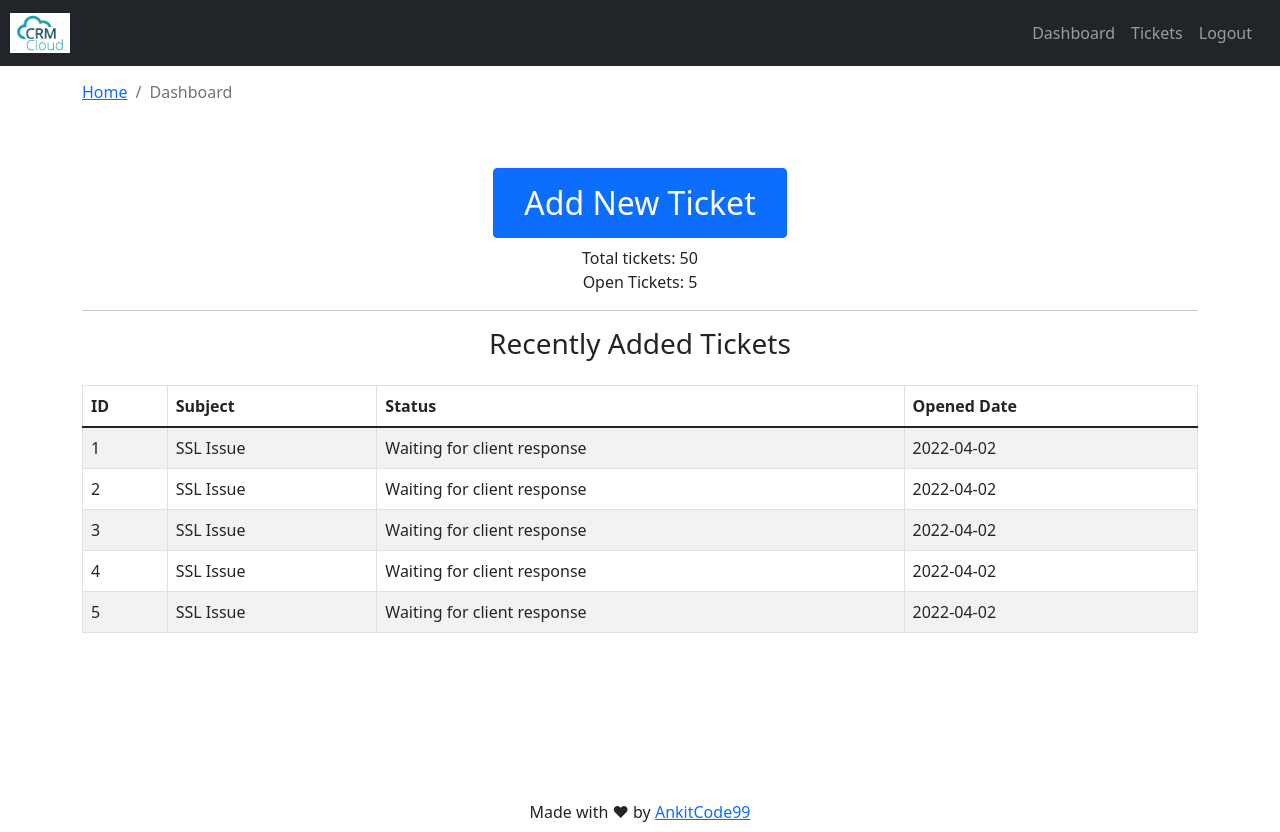
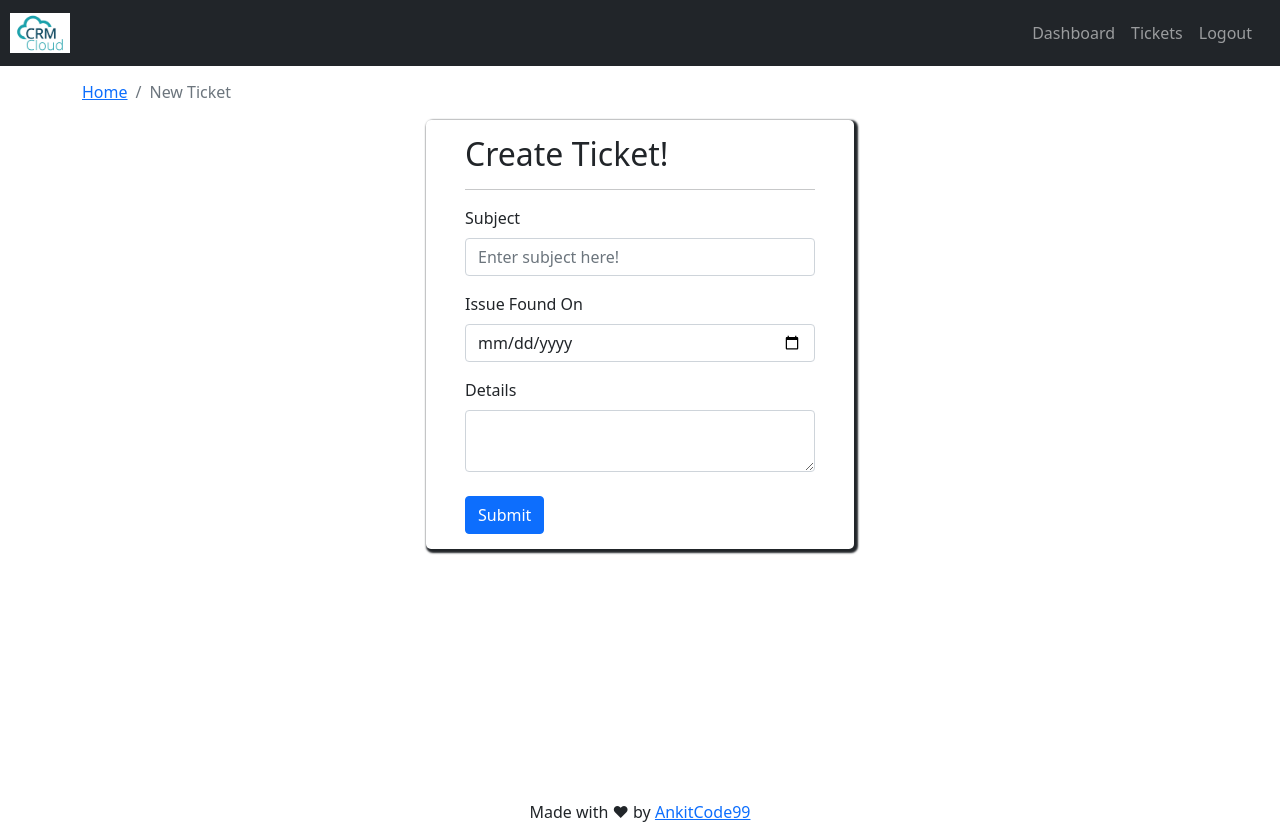
Before and after one commit to Ankitcode99/CRM-Frontend, a React (Create React App) app: page / in a window 1280 px wide. Built offline with nearby package versions, Linux system fonts and the light colour scheme.

Commit message:
New Ticket Form Added

```diff
--- a/src/App.js
+++ b/src/App.js
@@ -2,6 +2,7 @@ import './App.css';
 import { DefaultLayout } from './layout/DefaultLayout';
 import { Dashboard } from './pages/dashboard/Dashboard.page';
 import { Entry } from './pages/entry/Entry.page';
+import { AddTicket } from './pages/new-ticket/AddTicket.page';
 
 function App() {
   return (
@@ -9,7 +10,8 @@ function App() {
       {/* <Entry /> */}
       <DefaultLayout>
         {/* now we can send the main content to be displayed in default layout */}
-        <Dashboard/>
+        {/* <Dashboard/> */}
+        <AddTicket />
       </DefaultLayout>
     </div>
   );
--- /dev/null
+++ b/src/components/add-ticket-form/AddTicketForm.comp.js
@@ -0,0 +1,69 @@
+import React from 'react'
+import {Container, Row, Col, Form, Button} from 'react-bootstrap'
+import './AddTicketForm.style.css'
+import PropTypes from 'prop-types'
+
+export const AddTicketForm = ({handleOnSubmit, handleOnChange, formDt}) => {
+  return (
+      <div className="add-new-ticket">
+        <div className="form-holder">
+            <Container>
+                <Row>
+                    <Col>
+                    <h2>Create Ticket!</h2>
+                    <hr/>
+                    <Form onSubmit={handleOnSubmit}>
+                        <Form.Group>
+                            <Form.Label>Subject</Form.Label>
+                            <Form.Control
+                                name="subject"
+                                minLength="3"
+                                style={{"width":"350px"}}
+                                value={formDt.subject}
+                                onChange={handleOnChange}
+                                placeholder="Enter subject here!"
+                                required
+                            />
+                        </Form.Group>
+                        <Form.Group className='mt-3'>
+                            <Form.Label>Issue Found On</Form.Label>
+                            <Form.Control
+                                name="issueDate"
+                                type="date"
+                                value={formDt.issueDate}
+                                onChange = {handleOnChange}
+                                required
+                            />
+                        </Form.Group>
+                        <Form.Group className='mt-3'>
+                            <Form.Label>Details</Form.Label>
+                            <Form.Control
+                                as="textarea"
+                                name="detail"
+                                maxLength="100"
+                                value={formDt.detail}
+                                onChange={handleOnChange}
+                            />
+                        </Form.Group>
+
+                        <Button type="submit" className='new-ticket-btn mt-4'>Submit</Button>
+                    </Form>
+                    </Col>
+                </Row>
+                {/* <Row className='mt-4'>
+                    <Col>
+                    <Button type="submit" className='new-ticket-btn'>Submit</Button>
+                    </Col>
+                </Row> */}
+            </Container>
+        </div>
+      </div>
+
+  )
+}
+
+AddTicketForm.propTypes = {
+    handleOnSubmit: PropTypes.func.isRequired,
+    handleOnChange: PropTypes.func.isRequired,
+    formDt: PropTypes.object.isRequired
+}
--- /dev/null
+++ b/src/components/add-ticket-form/AddTicketForm.style.css
@@ -0,0 +1,15 @@
+.add-new-ticket{
+    display:flex;
+    justify-content: center;
+    align-items:center;
+}
+
+.form-holder{
+    height:fit-content;
+    width: fit-content;
+    background-color: rgb(255, 255, 255);
+    /* border-radius: 15px; */
+    padding: 15px;
+    border-color: rgb(255, 255, 255);
+    box-shadow: 2px 2px 2px 2px;
+}
--- a/src/pages/entry/Entry.page.js
+++ b/src/pages/entry/Entry.page.js
@@ -43,7 +43,7 @@ export const Entry = () => {
   }
 
   return (
-    <div className='entry-page bg-info'>
+    <div className='entry-page'>
         <div className='form-holder'>
           {
             formLoad==="login" ?
--- /dev/null
+++ b/src/pages/new-ticket/AddTicket.page.js
@@ -0,0 +1,46 @@
+import {React,  useEffect,  useState} from 'react'
+import {Container, Row, Col} from 'react-bootstrap'
+import { AddTicketForm } from '../../components/add-ticket-form/AddTicketForm.comp'
+import { PageBreadcrumb } from '../../components/breadcrumb/Breadcrumb.comp'
+
+
+const initialFormData = {
+    subject: "",
+    issueDate: "",
+    detail: ""
+}
+export const AddTicket = () => {
+
+   const [formData, setFormData] = useState(initialFormData)
+
+    const handleOnChange = (e) => {
+        const {name,value} = e.target;
+
+        setFormData({
+            ...formData,
+            [name]:value
+        })
+    }
+
+    const handleOnSubmit = (e) => {
+        console.log('hi')
+        e.preventDefault();
+        console.log(formData);
+        setFormData(initialFormData)
+    }
+
+  return (
+    <Container>
+        <Row>
+            <Col>
+                <PageBreadcrumb page="New Ticket"/>
+            </Col>
+        </Row>
+        <Row>
+            <Col>
+                <AddTicketForm handleOnChange={handleOnChange} formDt={formData} handleOnSubmit={handleOnSubmit}/>
+            </Col>
+        </Row>
+    </Container>
+  )
+}
```
